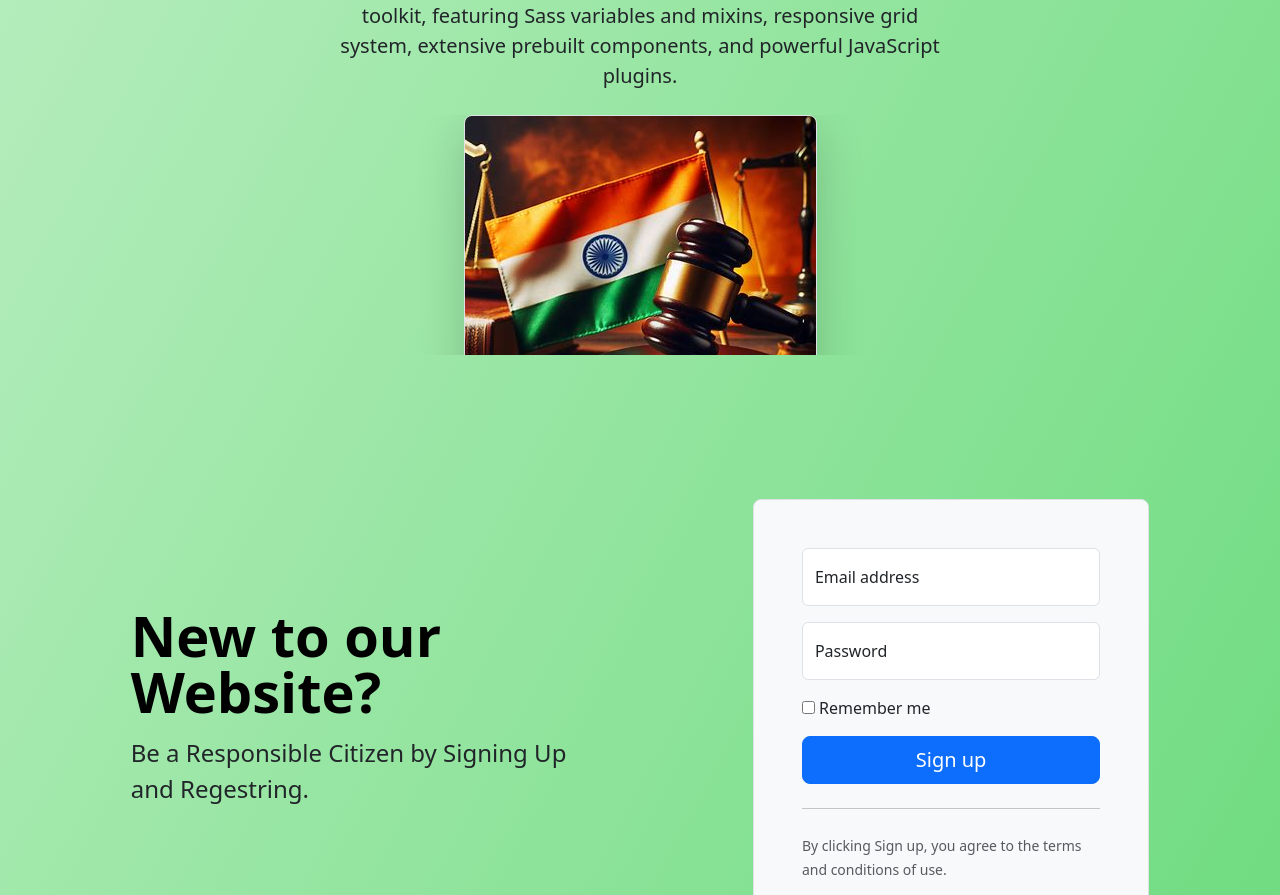
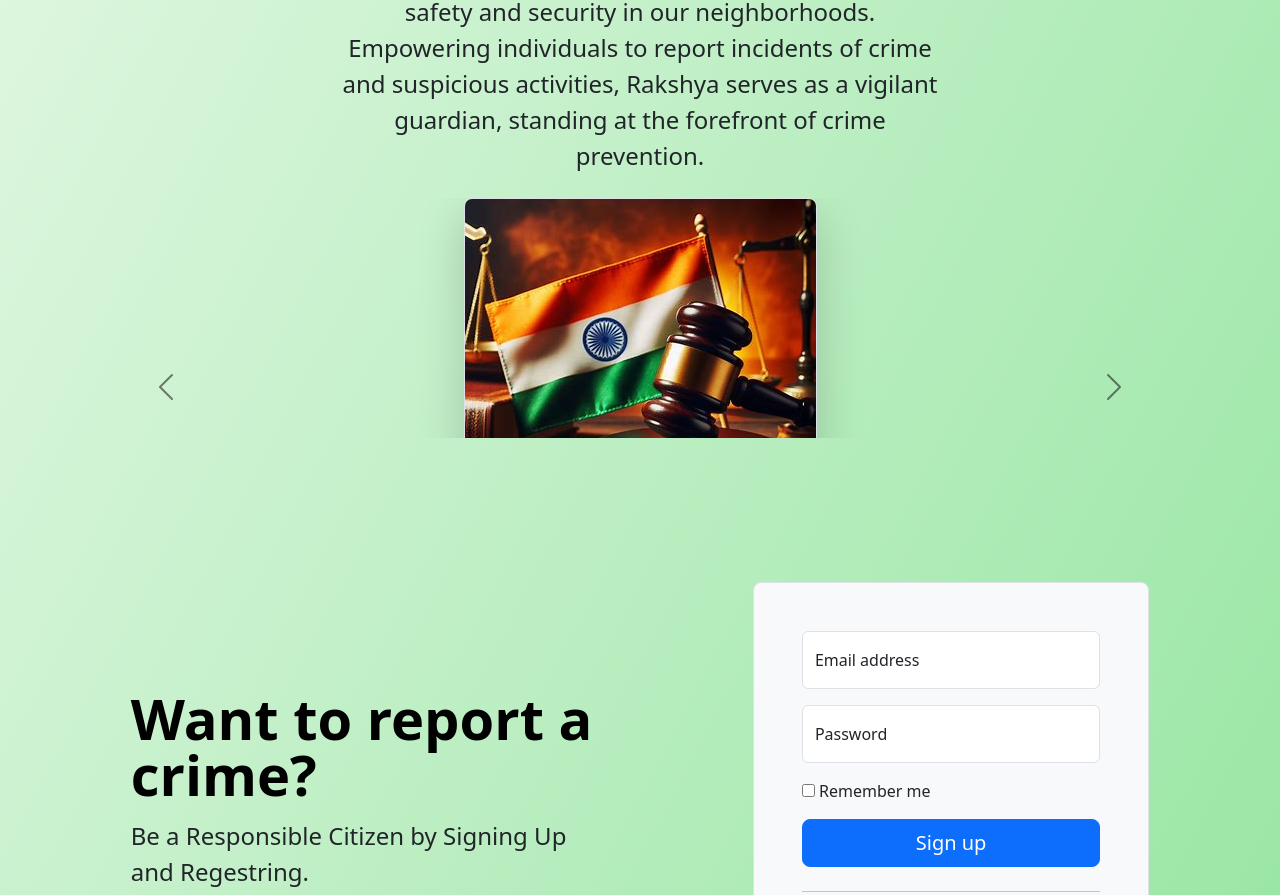
Before and after one commit to Shubhamsk2000/Crime-Alert, a plain HTML site: page PBL/index.html in a window 1280 px wide. Shown: the part 319-1214 px from the top of the page. Drawn offline with nearby package versions, Linux system fonts and the light colour scheme.

Commit message:
Comitted

```diff
--- a/PBL/index.html
+++ b/PBL/index.html
@@ -30,13 +30,38 @@
         <!-- Heros section -->
         <section id="heros">
             <div class="px-4 pt-5 my-5 text-center">
-                <h1 class="display-4 fw-bold text-body-emphasis">Centered screenshot</h1>
+                <h1 class="display-6 fw-bold text-body-emphasis">Rakshya: Your Digital Shield Against Crime</h1>
                 <div class="col-lg-6 mx-auto">
-                  <p class="lead mb-4">Quickly design and customize responsive mobile-first sites with Bootstrap, the world's most popular front-end open source toolkit, featuring Sass variables and mixins, responsive grid system, extensive prebuilt components, and powerful JavaScript plugins.</p>
+                  <p class="lead mb-4" style="font-size: 1.5em ;">Rakshya is more than just a platform; it's a community-driven initiative committed to fostering safety and security in our neighborhoods. Empowering individuals to report incidents of crime and suspicious activities, Rakshya serves as a vigilant guardian, standing at the forefront of crime prevention.</p>
                 </div>
                 <div class="overflow-hidden" style="max-height: 30vh;">
-                  <div class="container px-5">
-                    <img src="./Images_PBL/indian_judicary.jpeg" class="img-fluid border rounded-3 shadow-lg mb-4" alt="indian_judicary" height="200" loading="lazy">
+                  <div class="container">
+                    <div id="carouselExampleIndicators" class="carousel slide">
+                      <div class="carousel-indicators">
+                        <button type="button" data-bs-target="#carouselExampleIndicators" data-bs-slide-to="0" class="active" aria-current="true" aria-label="Slide 1"></button>
+                        <button type="button" data-bs-target="#carouselExampleIndicators" data-bs-slide-to="1" aria-label="Slide 2"></button>
+                        <button type="button" data-bs-target="#carouselExampleIndicators" data-bs-slide-to="2" aria-label="Slide 3"></button>
+                      </div>
+                      <div class="carousel-inner">
+                        <div class="carousel-item active">
+                          <div class="container px-5"> <img src="./Images_PBL/indian_judicary.jpeg" class="img-fluid border rounded-3 shadow-lg mb-4" alt="indian_judicary" height="200" loading="lazy"> </div>
+                        </div>
+                        <div class="carousel-item">
+                          <div class="container px-5"> <img src="./Images_PBL/indian_judicary.jpeg" class="img-fluid border rounded-3 shadow-lg mb-4" alt="indian_judicary" height="200" loading="lazy"> </div>
+                        </div>
+                        <div class="carousel-item">
+                          <div class="container px-5"> <img src="./Images_PBL/indian_judicary.jpeg" class="img-fluid border rounded-3 shadow-lg mb-4" alt="indian_judicary" height="200" loading="lazy"> </div>
+                        </div>
+                      </div>
+                      <button class="carousel-control-prev" type="button" data-bs-target="#carouselExampleIndicators" data-bs-slide="prev">
+                        <span class="carousel-control-prev-icon" aria-hidden="true"></span>
+                        <span class="visually-hidden">Previous</span>
+                      </button>
+                      <button class="carousel-control-next" type="button" data-bs-target="#carouselExampleIndicators" data-bs-slide="next">
+                        <span class="carousel-control-next-icon" aria-hidden="true"></span>
+                        <span class="visually-hidden">Next</span>
+                      </button>
+                    </div>
                   </div>
                 </div>
               </div>
@@ -47,7 +72,7 @@
             <div class="container col-xl-10 col-xxl-8 px-4 py-5">
                 <div class="row align-items-center g-lg-5 py-5">
                   <div class="col-lg-7 text-center text-lg-start">
-                    <h1 class="display-4 fw-bold lh-1 text-body-emphasis mb-3">New to our Website?</h1>
+                    <h1 class="display-4 fw-bold lh-1 text-body-emphasis mb-3">Want to report a crime?</h1>
                     <p class="col-lg-10 fs-4">Be a Responsible Citizen by Signing Up and Regestring.</p>
                   </div>
                   <div class="col-md-10 mx-auto col-lg-5 ">
--- a/PBL/style.css
+++ b/PBL/style.css
@@ -10,9 +10,9 @@
     background-size: 600% 600%;
 
     /* Use consistent casing and spacing for properties and values */
-    -webkit-animation: indian-tricolor 20s ease infinite;
-    -moz-animation: indian-tricolor 20s ease infinite;
-    animation: indian-tricolor 20s ease infinite;
+    -webkit-animation: indian-tricolor 25s ease infinite;
+    -moz-animation: indian-tricolor 25s ease infinite;
+    animation: indian-tricolor 25s ease infinite;
 }
 
 /* This animation creates a smooth transition of the background colors */
@@ -31,3 +31,11 @@
     50% { background-position: 100% 82%; }
     100% { background-position: 0% 19%; }
 }
+
+
+
+/* Custom CSS for carousel control icons */
+.carousel-control-prev-icon,
+.carousel-control-next-icon {
+    filter: invert(1); /* Inverts the color of the arrow icon */
+}
```
